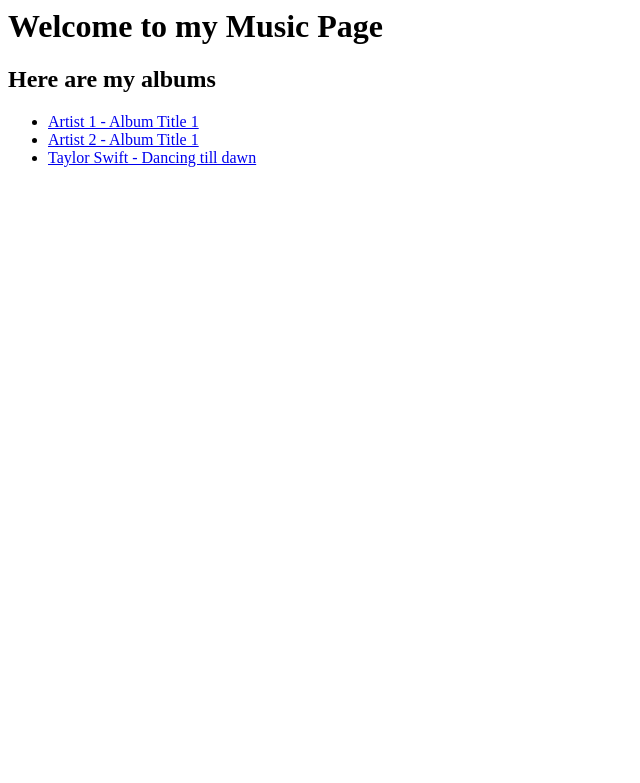
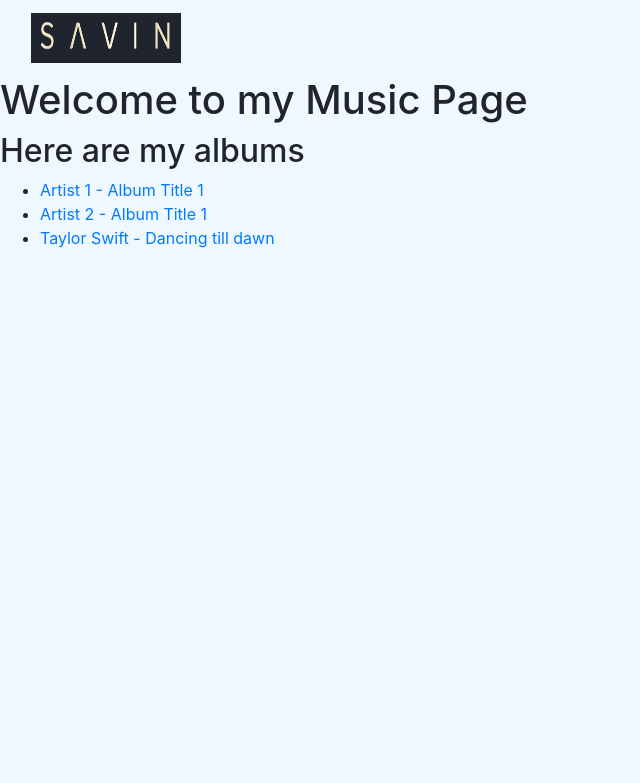
Before and after one commit to savinkumarn/django, a Django app: page /music/ in a window 1280 px wide. Shown: the top 783 px of the page, without its empty margins (0-640 px from the left). Run offline with Django 3.2, Linux system fonts and the light colour scheme; data comes from the database, SQL or seed files in the repository; some libraries are stand-ins or nearby versions.

Commit message:
Second Commit

```diff
--- /dev/null
+++ b/music/static/music/style.css
@@ -0,0 +1,3 @@
+body {
+    background: aliceblue ;
+}
--- a/music/templates/music/details.html
+++ b/music/templates/music/details.html
@@ -1,3 +1,8 @@
+{% load static %}
+<link rel="stylesheet" href="https://stackpath.bootstrapcdn.com/bootstrap/4.3.1/css/bootstrap.min.css" integrity="sha384-ggOyR0iXCbMQv3Xipma34MD+dH/1fQ784/j6cY/iJTQUOhcWr7x9JvoRxT2MZw1T" crossorigin="anonymous">
+<link rel="stylesheet" type="text/css" href="{% static 'music/style.css' %}" />
+
+
 <img src="{{album.album_logo}}" height="50px" width="50px">
 
 
--- a/music/templates/music/index.html
+++ b/music/templates/music/index.html
@@ -1,3 +1,24 @@
+<!-- Loads the static file -->
+{% load static %}
+<link rel="stylesheet" href="https://stackpath.bootstrapcdn.com/bootstrap/4.3.1/css/bootstrap.min.css" integrity="sha384-ggOyR0iXCbMQv3Xipma34MD+dH/1fQ784/j6cY/iJTQUOhcWr7x9JvoRxT2MZw1T" crossorigin="anonymous">
+<script src="https://code.jquery.com/jquery-3.3.1.slim.min.js" integrity="sha384-q8i/X+965DzO0rT7abK41JStQIAqVgRVzpbzo5smXKp4YfRvH+8abtTE1Pi6jizo" crossorigin="anonymous"></script>
+<script src="https://cdnjs.cloudflare.com/ajax/libs/popper.js/1.14.7/umd/popper.min.js" integrity="sha384-UO2eT0CpHqdSJQ6hJty5KVphtPhzWj9WO1clHTMGa3JDZwrnQq4sF86dIHNDz0W1" crossorigin="anonymous"></script>
+<script src="https://stackpath.bootstrapcdn.com/bootstrap/4.3.1/js/bootstrap.min.js" integrity="sha384-JjSmVgyd0p3pXB1rRibZUAYoIIy6OrQ6VrjIEaFf/nJGzIxFDsf4x0xIM+B07jRM" crossorigin="anonymous"></script>
+<link rel="stylesheet" type="text/css" href="{% static 'music/style.css' %}" />
+
+
+
+<nav class="navbar navbar-inverse">
+    <div class="container-fluid">
+        <div class="navbar-header">
+            <a class="navbar-brand" href="{% url 'music:index' %}">
+                <img src="{% static 'music/images/Savin-logo.png'%}" height="50px" width="150px">
+            </a>
+        </div>
+    </div>
+
+</nav>
+
 
 <h1> Welcome to my Music Page</h1>
 <h2> Here are my albums</h2>
```
Also changed, not shown: music/static/music/images/Savin-logo.png (added).
